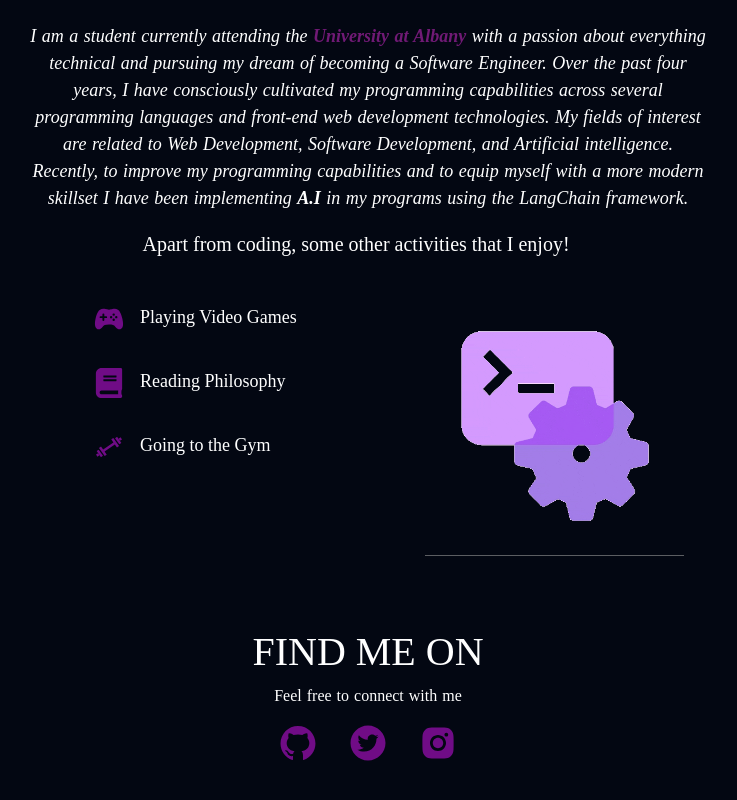
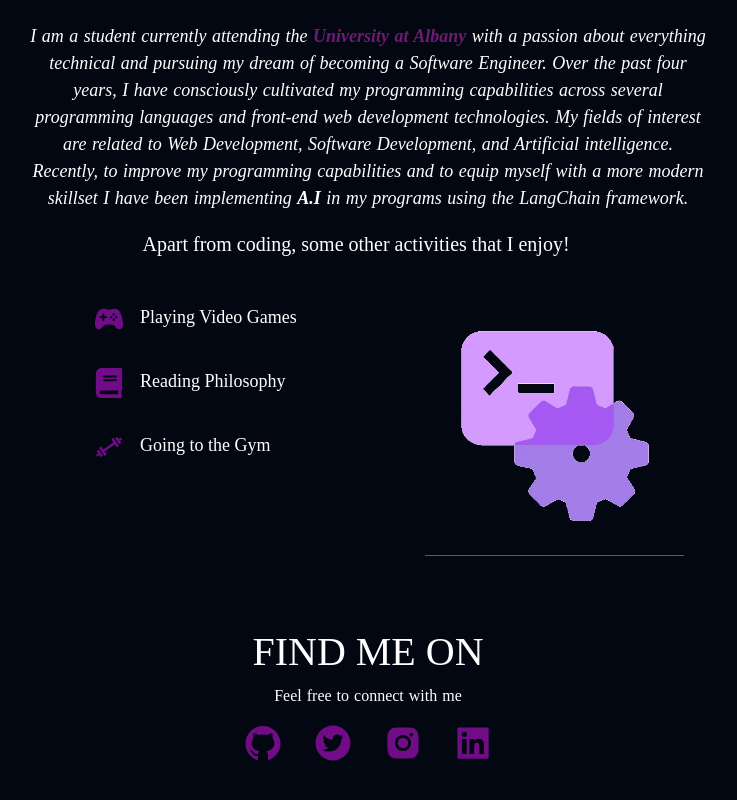
Before and after one commit to BasicallyManny/Personal-Portfolio-Website, a React (Vite) app: page / in a window 1280 px wide. Shown: the part 937-1737 px from the top of the page, without its empty margins (278-1015 px from the left). Built offline with nearby package versions, Linux system fonts and the light colour scheme.

Commit message:
updated contact links

```diff
--- a/src/components/Home.jsx
+++ b/src/components/Home.jsx
@@ -10,6 +10,7 @@ import {
   AiFillGithub,
   AiFillInstagram,
   AiFillTwitterCircle,
+  AiFillLinkedin,
 } from "react-icons/ai";
 import About from "../components/About";
 
@@ -103,6 +104,16 @@ export default function Home() {
                     <AiFillInstagram size={40} />
                   </a>
                 </li>
+                <li className="social-icons">
+                  <a
+                    href="https://www.linkedin.com/in/manfred-fong-532548300/"
+                    target="_blank"
+                    rel="noreferrer"
+                    className="icon-colour  home-social-icons"
+                  >
+                    <AiFillLinkedin  size={40} />
+                  </a>
+                </li>
               </ul>
             </Col>
           </Row>
--- a/src/components/skillsComponents/TechStack.jsx
+++ b/src/components/skillsComponents/TechStack.jsx
@@ -1,5 +1,5 @@
 import {Row, Col} from "react-bootstrap";
-import {DiJavascript1,DiReact,DiNodejs,DiMongodb,DiPython,DiGit,DiJava,DiHtml5,DiCss3,DiDjango  } from "react-icons/di";
+import {DiJavascript1,DiReact,DiNodejs,DiMongodb,DiPython,DiGit,DiJava,DiHtml5,DiCss3,DiDjango,  } from "react-icons/di";
 import {SiPostgresql,SiOpenai } from "react-icons/si";
 import './techStack.css';
 
```
